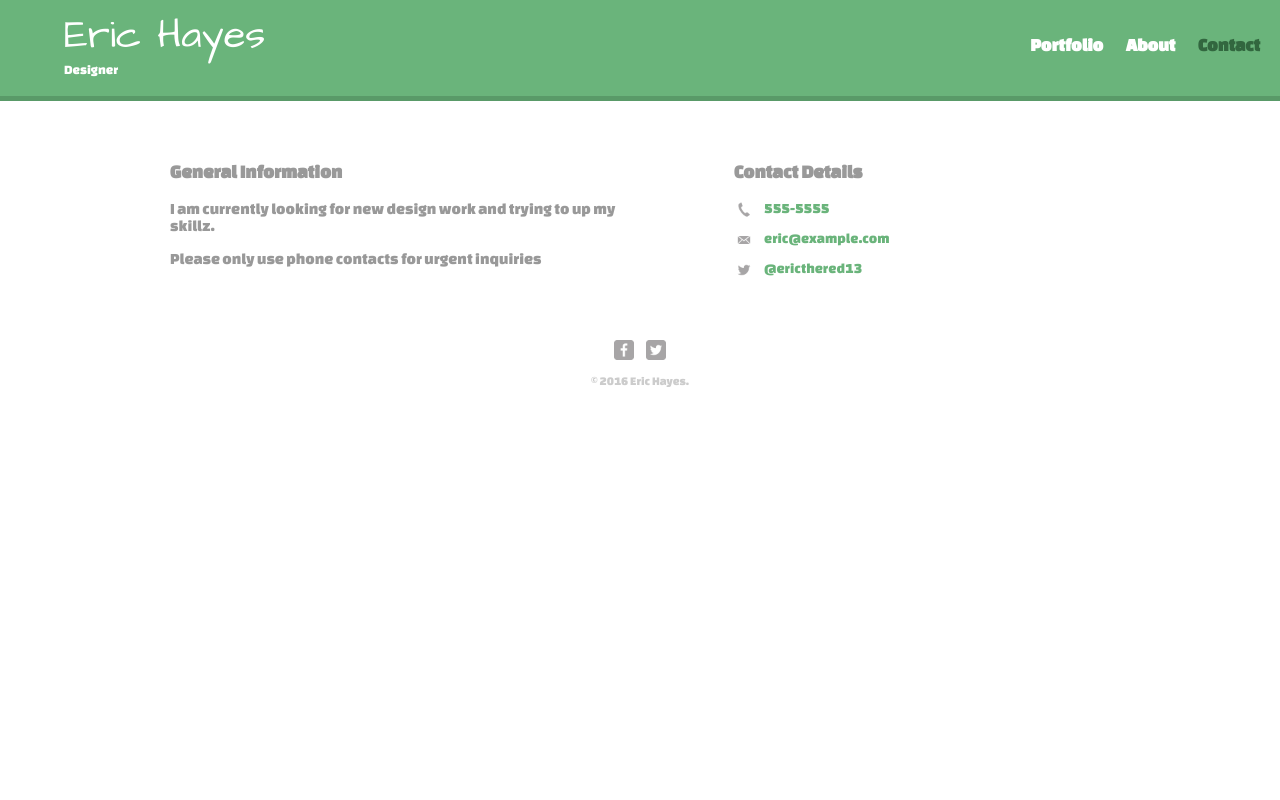
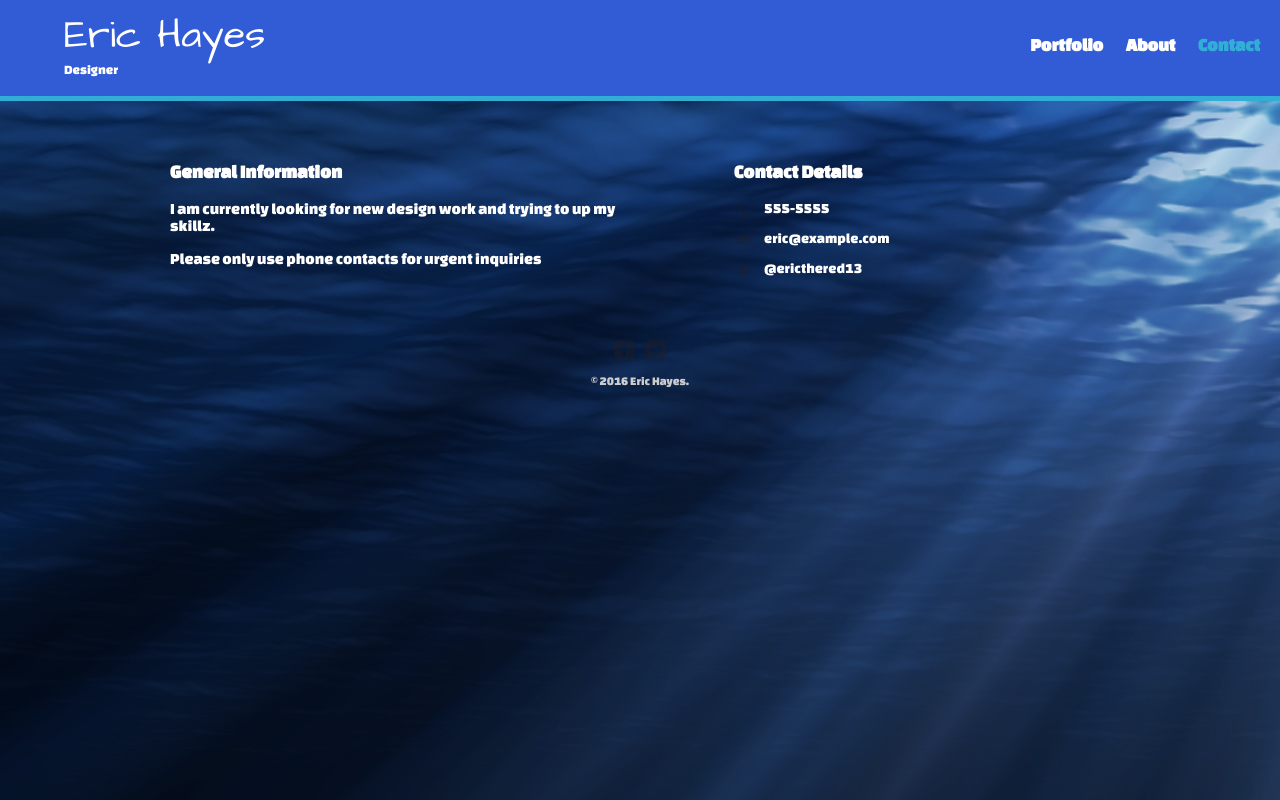
Before and after one commit to egithub13/ehayesportfolio, a plain HTML site: page contact.html in a window 1280 px wide. Drawn offline with Linux system fonts and the light colour scheme.

Commit message:
Project 1 personal profile page
Personal Profile Page Submission

```diff
--- a/contact.html
+++ b/contact.html
@@ -9,7 +9,7 @@
     <link rel="stylesheet" href="css/responsive.css">
     <meta name="viewport" content="width=device-width, initial-scale=1.0">
   </head>
-  <body>
+  <body background="img/background-contact.jpg">
     <header>
       <a href="index.html" id="logo">
         <h1>Eric Hayes</h1>
--- a/css/main.css
+++ b/css/main.css
@@ -8,6 +8,7 @@ body{
   max-width: 940px;
   margin: 0 auto;
   padding: 0 5%;
+  color: #fff;
 }
 a {
   text-decoration: none;
@@ -149,12 +150,16 @@ Page: Contact
 
 .contact-info li.phone a {
   background-image: url('../img/phone.png');
+  color: #fff;
 }
 .contact-info li.mail a {
   background-image: url('../img/mail.png');
+  color: #fff;
 }
 .contact-info li.twitter a {
   background-image: url('../img/twitter.png');
+  color: #fff;
+
 }
 
 
@@ -171,13 +176,13 @@ body {
 
 /* green header*/
 header {
-  background: #6ab47b;
-  border-color: #599a68;
+  background: #325bd6;
+  border-color: #32add6;
 }
 
 /* nav background on mobile devices*/
 nav {
-  background: #599a68;
+  background: #325bd6;
 }
 
 /* logo text*/
@@ -200,5 +205,5 @@ nav a, nav a:visited {
 /* selected nav link*/
 
 nav a.selected, nav a:hover {
-  color: #32673f;
+  color: #32add6;
 }
--- a/css/responsive.css
+++ b/css/responsive.css
@@ -73,7 +73,7 @@ Header
   }
 
   header {
-    border-bottom: 5px solid #599a68;
+    border-bottom: 5px solid #32add6;
     margin-bottom: 60px;
   }
 
```
Also changed, not shown: about.html (+2 -3 lines), index.html (+1 -1 lines), img/about-background.jpg (added), img/about-background.png (added), img/background-contact.jpg (added), img/background.jpg (added).
